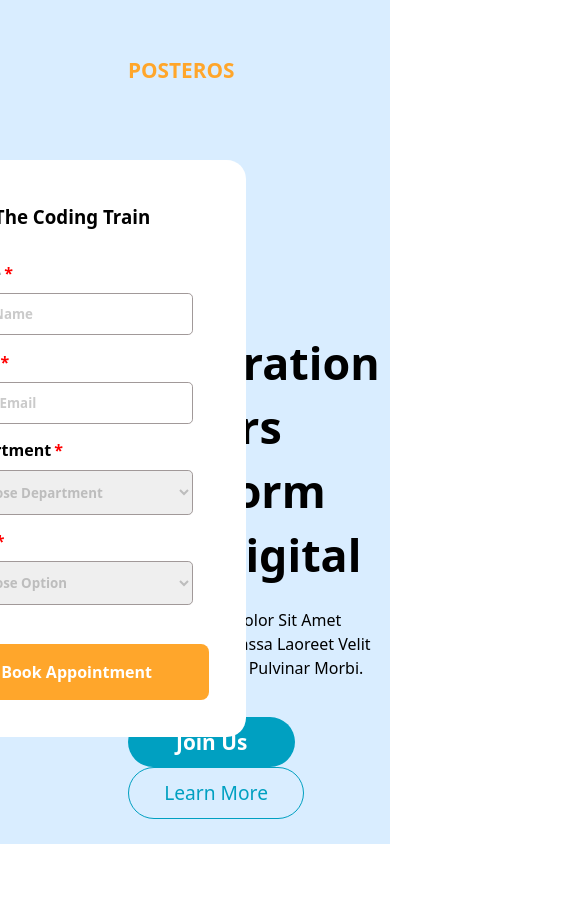
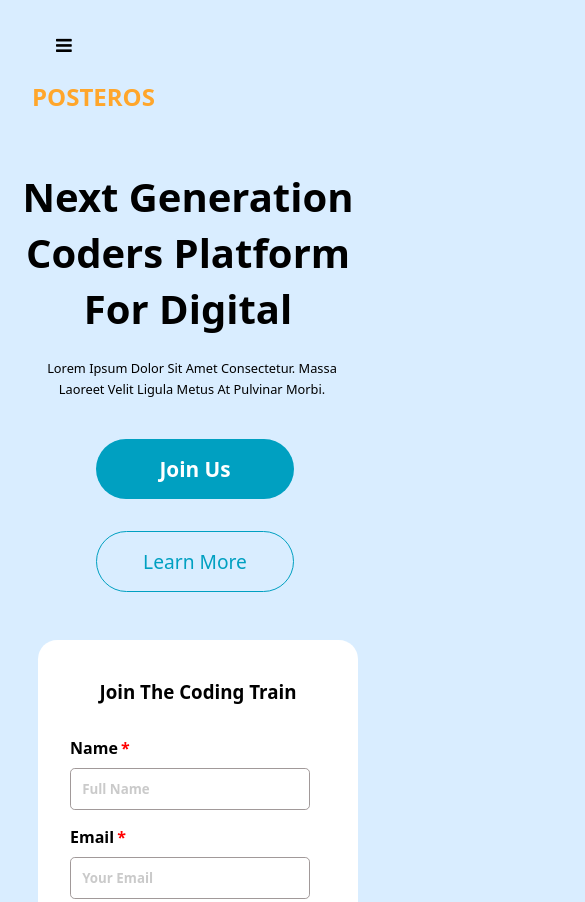
Before and after one commit to Ann-Codewriter/Posteros, a plain HTML site: page index.html in a window 390 px wide. Shown: the top 902 px of the page, 585 px wide, since content can reach past the window. Before the commit the page ends 844 px from the top, so only its background shows below. Drawn offline with Linux system fonts and the light colour scheme.

Commit message:
Add hamburger icon.

```diff
--- a/css/style.css
+++ b/css/style.css
@@ -6,64 +6,64 @@
     Oxygen, Ubuntu, Cantarell, "Open Sans", "Helvetica Neue", sans-serif;
 }
 
-.hero-section {
+body{
   width: 100%;
   height: 100vh;
   background: #d9edff;
 }
 
-nav {
-  width: 95rem;
-  display: flex;
-  align-items: center;
-  justify-content: space-between;
-  padding: 3rem 8rem;
+nav{
+  font-size: 1.15rem;
+  margin: 2rem;
 }
 
-.logo {
-  color: #ffa62b;
+.nav-btn{
+  border: none;
+  background-color: #ffa62b;
+  color: white;
+  padding: 0.8rem 1.5rem;
+  font-size: 1.15rem;
   font-weight: 600;
-  font-size: 1.3rem;
+  border-radius: 0.6rem;
+  display: flex;
+  float: inline-end;
+  margin: -2rem 6rem 0 0;
 }
 
-nav ul li {
-  display: inline-block;
-  list-style-type: none;
-  font-size: 1.1rem;
-  margin: 0.6rem 1.2rem;
+.nav-btn:hover{
+  cursor: pointer;
+  background-color: #ffdcaf;
 }
 
-nav ul li a {
+.logo{
+  position: absolute;
+  top: 2rem;
+  left: 5.9rem;
+  color: #ffa62b;
+  font-weight: 800;
+  text-transform: uppercase;
+  font-size: 1.5rem;
   text-decoration: none;
+}
+
+nav ul{
+  width: 85%;
+  list-style: none;
+  display: flex;
+  justify-content: flex-end;
+  align-items: center;
+}
+
+nav a{
+  height: 100rem;
+  padding: 0 1.5rem;
+  text-decoration: none;
+  align-items: center;
   color: black;
 }
 
-nav ul li a:hover {
-  color: #ffa62b;
-  display: block;
-  margin: auto;
-  transition: 0.5s;
-}
-
-.button {
-  color: white;
-  font-size: 1.1rem;
-  text-decoration: none;
-  border: none;
-  background-color: #ffa62b;
-  padding: 0.6rem 1.2rem;
-  text-align: center;
-  border-radius: 0.4rem;
-  margin-left: 1rem;
-}
-
-.button:hover {
-  background-color: #ffdcaf;
-  cursor: pointer;
-}
-
 .hero-text {
-  margin: 8rem 0 2rem 8rem;
+  margin: 10rem 0 2rem 6rem;
   max-width: 26rem;
 }
 
@@ -76,7 +76,7 @@ nav ul li a:hover {
 
 .hero-text p {
   font-size: 1rem;
-  margin: 1.3rem 0 2.3rem 0;
+  margin: 1.3rem 0 2.5rem 0;
   line-height: 1.5rem;
   text-transform: capitalize;
 }
@@ -109,7 +109,7 @@ nav ul li a:hover {
   text-decoration: none;
   font-size: 1.2rem;
   background-color: #d9edff;
-  padding: 0.7rem 2.2rem 0.7rem 2.2rem;
+  padding: 0.7rem 2.3rem 0.7rem 2.3rem;
   border: 0.1rem solid #00a0c1;
   border-radius: 3rem;
 }
@@ -131,8 +131,10 @@ nav ul li a:hover {
 
 .form {
   position: absolute;
-  top: 10rem;
-  right: 9rem;
+  display: flex;
+  flex-direction: column;
+  top: 8rem;
+  right: 10rem;
   background-color: white;
   max-width: 70rem;
   padding: 2.3rem;
@@ -197,5 +199,82 @@ input::placeholder {
   margin: 0.2rem;
 }
 
-@media (max-width: 700px) {
+@media (max-width: 600px){
+.menulinks{
+  display: none;
 }
+
+.topnav a{
+  color: white;
+  display: block;
+  position: relative;
+}
+
+.topnav a.icon{
+  background: black;
+  display: flex;
+  position: relative;
+}
+
+.logo{
+  position: absolute;
+  top: 5rem;
+  left: 2rem;
+}
+
+.hero-section {
+  width: 100%;
+  height: 150vh;
+}
+
+.form {
+  top: 40rem;
+  right: 0;
+  align-items: center;
+  max-width: 33rem;
+  padding: 2rem;
+  margin-right: 2rem;
+}
+
+.form-btn {
+  display: block;
+  margin-top: 2rem;
+  font-size: 1rem;
+  padding: 0.5rem 2rem;
+  border-radius: 0.5rem;
+}
+
+.hero-text {
+  margin: 7rem 0;
+  text-align: center;
+}
+
+.hero-text h1 {
+  font-weight: 700;
+  max-width: 23.5rem;
+  font-size: 2.5rem;
+  line-height: 3.5rem;
+  margin-bottom: 1rem;
+}
+
+.hero-text p {
+  padding-left: 2rem;
+  max-width: 22rem;
+  font-size: 0.8rem;
+  line-height: 1.3rem;
+}
+
+.join-us {
+  display: block;
+  margin: 0 6rem;
+  padding: 1rem;
+}
+
+.learn-more {
+  display: block;
+  margin: 2rem 6rem 3rem 6rem;
+  position: relative;
+  padding: 1rem;
+}
+
+}
--- a/index.html
+++ b/index.html
@@ -11,21 +11,31 @@
       href="https://fonts.googleapis.com/css2?family=Roboto:ital,wght@0,100..900;1,100..900&display=swap"
       rel="stylesheet"
     />
+    <link rel="stylesheet" href="https://cdnjs.cloudflare.com/ajax/libs/font-awesome/4.7.0/css/font-awesome.min.css">
   </head>
 
   <body>
-    <header class="hero-section">
+    <header>
+    <div class="topnav"></div>
+      <logo class="logo">Posteros</logo>
       <nav>
-        <logo class="logo" href="#home"> POSTEROS </logo>
-
+        <div class="menulinks">
         <ul>
           <li><a href="#home">Home</a></li>
           <li><a href="#contact">Contact</a></li>
-          <li><a href="#gallery">Gallery</a></li>
-          <button class="button" href="#joinus">Join Us</button>
+          <li><a href="#">Gallery</a></li>
         </ul>
+        <button class="nav-btn">Join Us</button>
+      </div>
+
+    <!-- "Hamburger menu"to toggle navigation links-->
+      <a href="javascript:void(0);" class="icon" onclick="myFunction()">
+        <i class="fa fa-bars"></i>
+      </a>
+    </div>
       </nav>
 
+      <section>
       <div class="hero-text">
         <h1>Next Generation Coders Platform For Digital</h1>
         <p>
@@ -35,6 +45,7 @@
         <a class="join-us" href="">Join Us</a>
         <a class="learn-more" href="">Learn More</a>
       </div>
+      </section>
 
       <div class="form">
         <h3 class="form-heading">Join the coding Train</h3>
@@ -75,10 +86,21 @@
               <option value="10:00 Available">10:00 Available</option>
               <option value="11:00 Available">11:00 Available</option>
             </select>
-          </div>
+
           <a class="form-btn" href="#"> Book Appointment </a>
         </form>
       </div>
     </header>
+
+    <script>
+      function myFunction() {
+        var x = document.getElementById("menulinks");
+        if (x.style.display === "block") {
+          x.style.display = "none";
+        } else {
+          x.style.display = "block";
+        }
+      }
+    </script>
   </body>
 </html>
```
